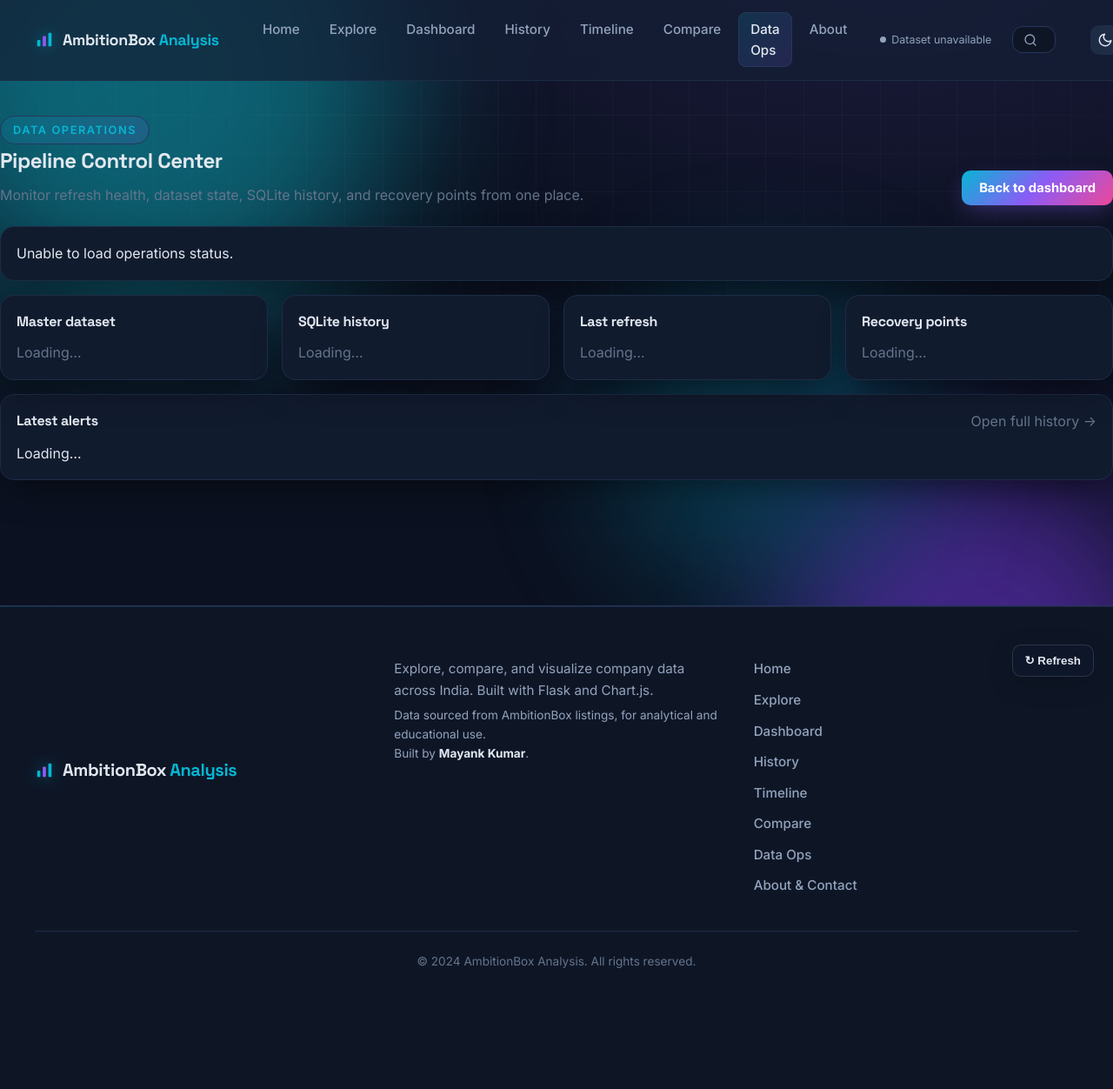
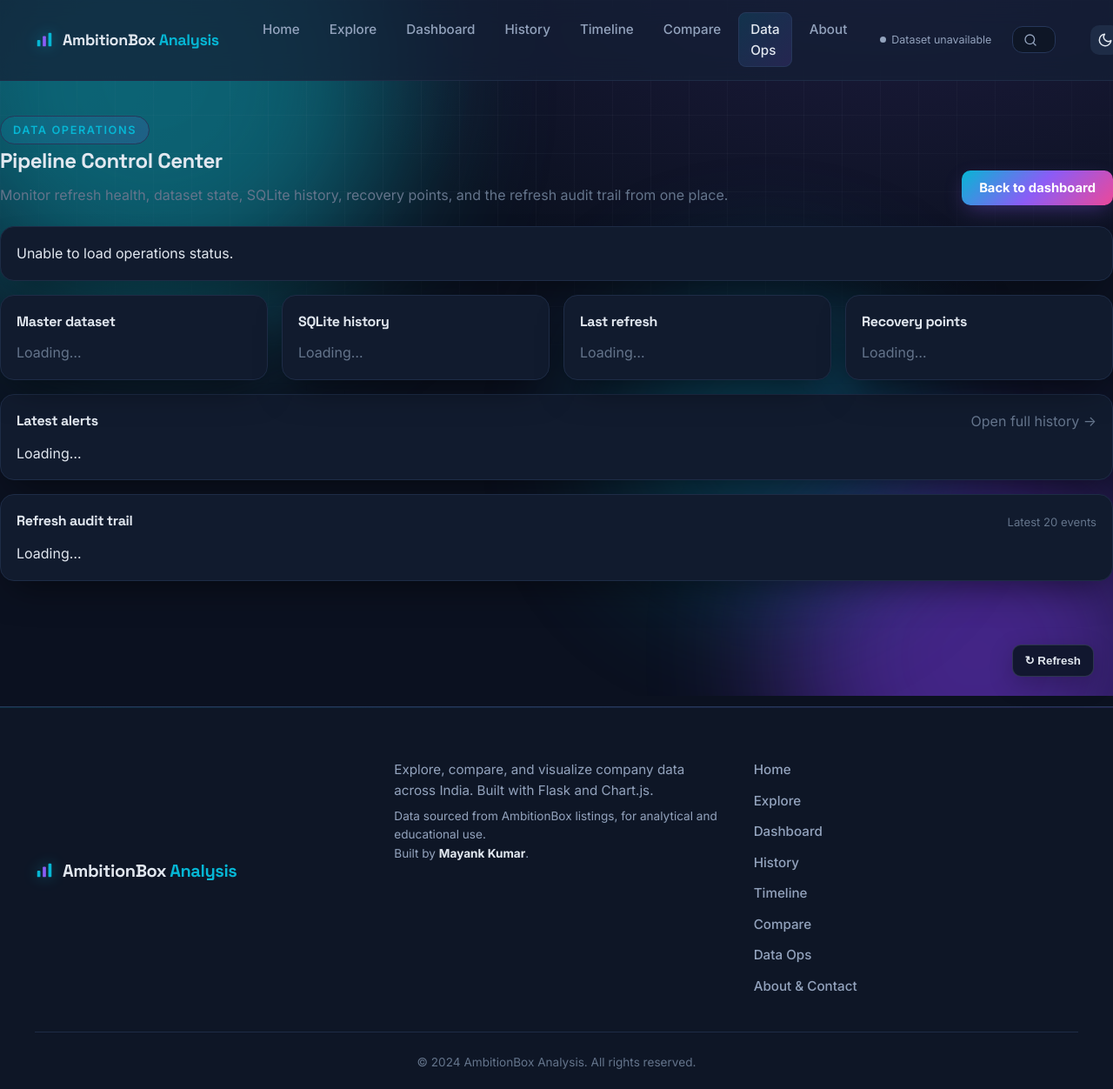
Before and after one commit to mayank-kumar111/AmbitionBoxAnalysis, a Python web app: template ambitionbox_app/templates/operations.html in a window 1280 px wide; the page is wider, and only the part inside the window is pictured. Shown: that part at 87% size. Before the commit the page ends 1113 px from the top of that part, so only its background shows below. Run offline with Jinja, Linux system fonts and the light colour scheme; the template is opened without the code that fills it, so the values that code supplies are empty; some libraries are stand-ins or nearby versions.

Commit message:
Add refresh audit section to Data Ops

```diff
--- a/ambitionbox_app/templates/operations.html
+++ b/ambitionbox_app/templates/operations.html
@@ -9,7 +9,7 @@
     <div>
       <p class="eyebrow">DATA OPERATIONS</p>
       <h1 style="margin-bottom:8px;">Pipeline Control Center</h1>
-      <p class="muted">Monitor refresh health, dataset state, SQLite history, and recovery points from one place.</p>
+      <p class="muted">Monitor refresh health, dataset state, SQLite history, recovery points, and the refresh audit trail from one place.</p>
     </div>
     <a class="nav-cta" href="{{ url_for('dashboard') }}">Back to dashboard</a>
   </div>
@@ -32,6 +32,14 @@
     </div>
     <div id="ops-alerts" style="margin-top:12px;">Loading…</div>
   </div>
+
+  <div class="card" style="margin-top:16px;padding:18px;">
+    <div style="display:flex;justify-content:space-between;align-items:center;gap:12px;">
+      <h3 style="margin:0;">Refresh audit trail</h3>
+      <span class="muted" style="font-size:.82rem;">Latest 20 events</span>
+    </div>
+    <div id="ops-audit" style="margin-top:12px;overflow:auto;">Loading…</div>
+  </div>
 </section>
 {% endblock %}
 
```
